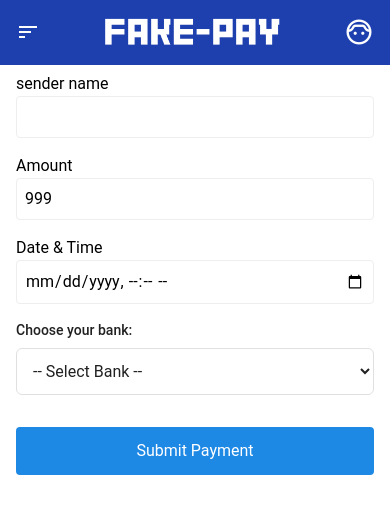
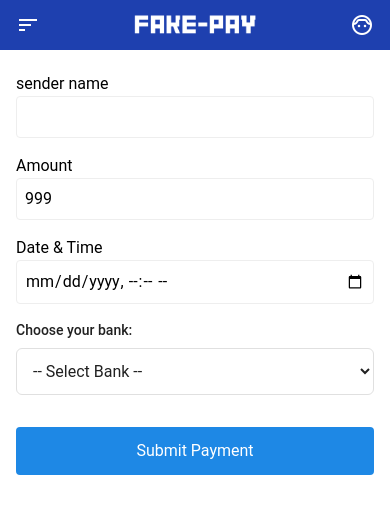
Before and after one commit to ajmalfaris11/Fake-Pay, a React (Vite) app: page /input/1 in a window 390 px wide. Shown: the top 514 px of the page. Built offline with nearby package versions, Linux system fonts and the light colour scheme.

Commit message:
fix: adjust logo size and icon text size in NavBar component for better responsiveness

```diff
--- a/src/components/NavBar.jsx
+++ b/src/components/NavBar.jsx
@@ -5,9 +5,9 @@ export default function NavBar() {
       <span class="material-symbols-outlined">
         sort
       </span>
-      <img src="/src/assets/fakePayLogo.webp" alt="fake pay log" className="w-52 mx-auto" />
+      <img src="/src/assets/fakePayLogo.webp" alt="fake pay log" className="w-36 md:w-52 mx-auto" />
 
-      <span class="material-symbols-outlined text-3xl">
+      <span className="material-symbols-outlined text-2xl md:text-3xl">
         face_6
       </span>
     </nav>
```
